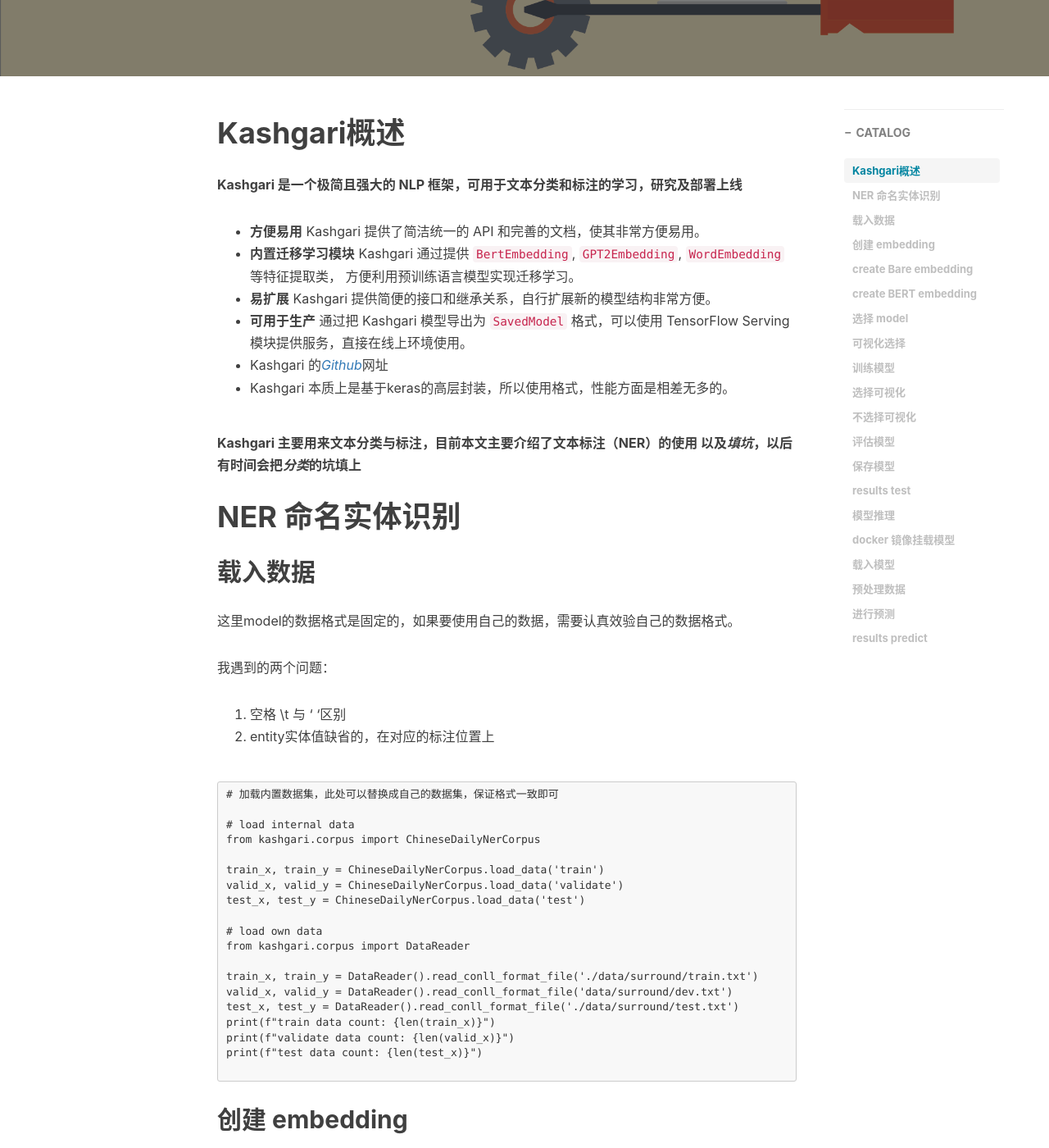
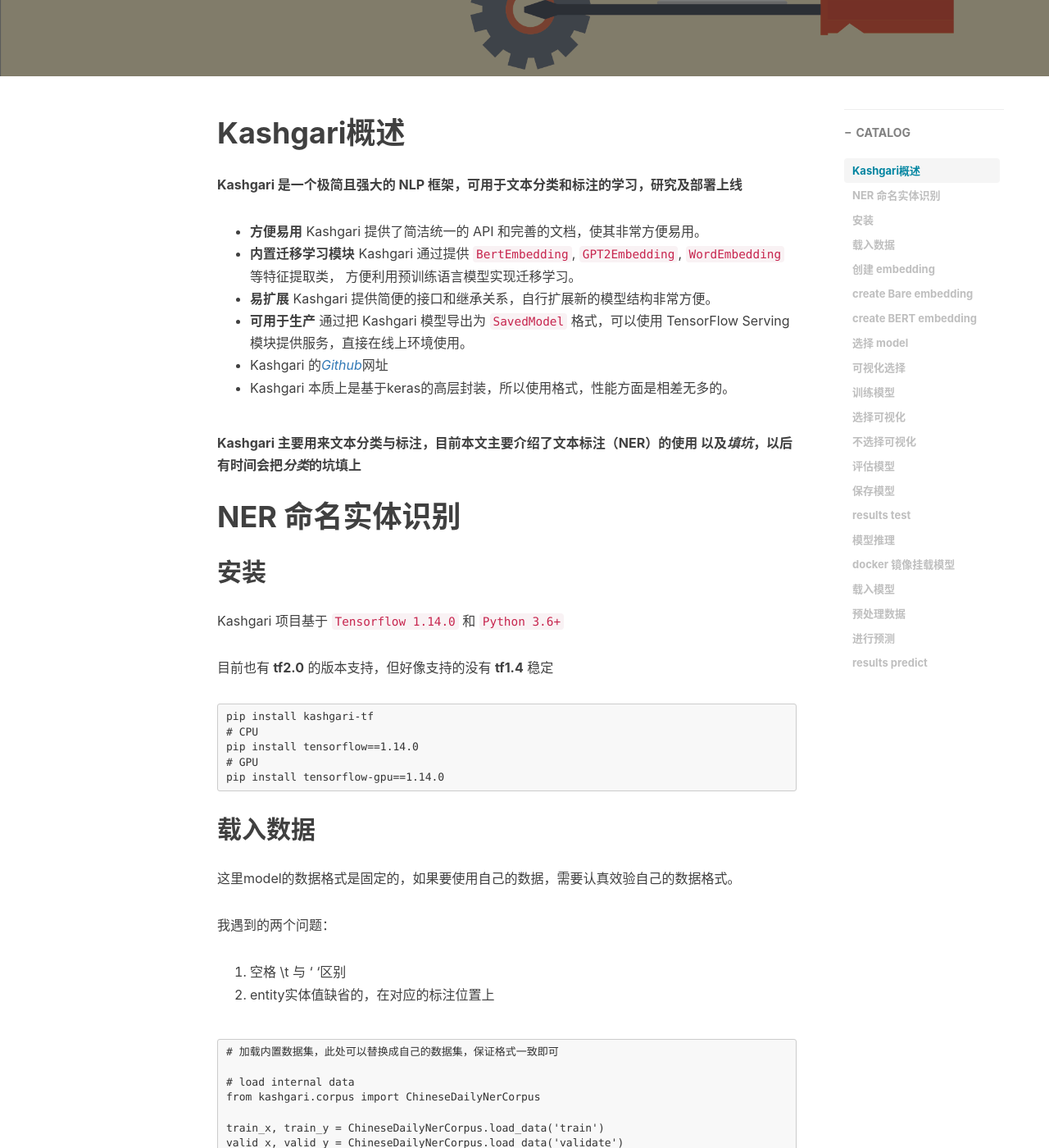
Before and after one commit to shfshf/shfshf.github.io, a Jekyll site: the page built from _posts/2019-12-26-Kashgari.md, in a window 1280 px wide and 1400 px high, scrolled down 430 px. Shown: the whole window at 82% size. Built offline with Jekyll 4.4.1, drawn with Linux system fonts in a browser that asks for light colours; nearby versions of some CDN libraries; comment, search, counter and statistics services are not loaded.

Commit message:
Kashgari修改

````diff
--- a/_posts/2019-12-26-Kashgari.md
+++ b/_posts/2019-12-26-Kashgari.md
@@ -27,6 +27,20 @@ __Kashgari 是一个极简且强大的 NLP 框架，可用于文本分类和标
 __Kashgari 主要用来文本分类与标注，目前本文主要介绍了文本标注（NER）的使用 以及*填坑*，以后有时间会把*分类*的坑填上__
 
 # NER 命名实体识别
+
+## 安装
+
+Kashgari 项目基于 `Tensorflow 1.14.0` 和 `Python 3.6+`
+
+目前也有 **tf2.0** 的版本支持，但好像支持的没有 **tf1.4** 稳定
+
+```
+pip install kashgari-tf
+# CPU
+pip install tensorflow==1.14.0
+# GPU
+pip install tensorflow-gpu==1.14.0
+```
 
 ## 载入数据
 
````
